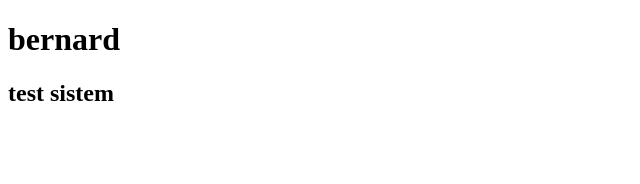
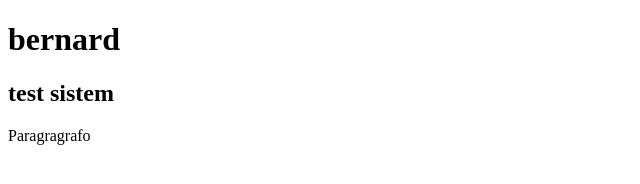
Before and after one commit to Telles01/testbiomtech, a plain HTML site: page index.html in a window 1280 px wide. Shown: the whole page, without its empty margins (0-640 px from the left). Drawn offline with Linux system fonts and the light colour scheme.

Commit message:
paragrafo

```diff
--- a/index.html
+++ b/index.html
@@ -8,6 +8,7 @@
 <body>
     <h1>bernard </h1>
     <h2>test sistem</h2>
+    <p>Paragragrafo</p>
 
 </body>
 </html>
```
